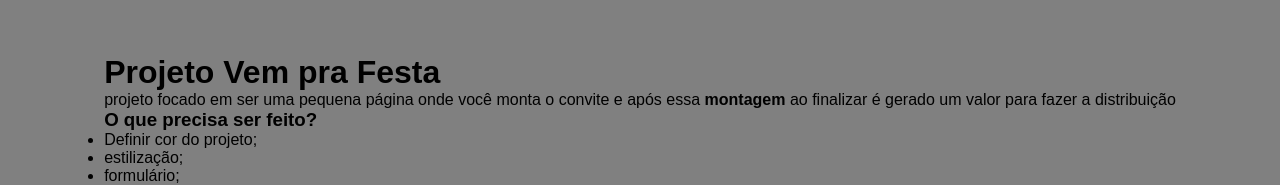
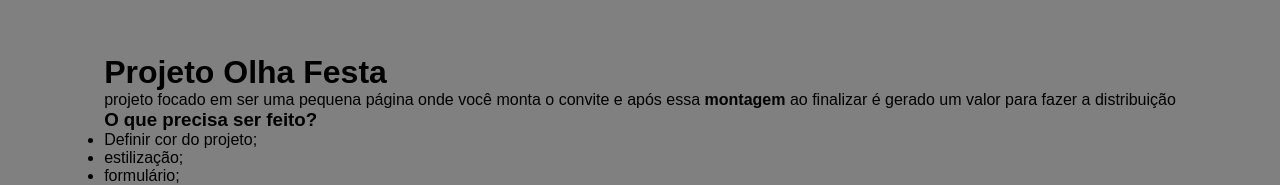
Before and after one commit to samueldsiqueira/la-fiesta, a Next.js app: page / in a window 1280 px wide. Shown: the part 214-399 px from the top of the page. Built offline with nearby package versions, Linux system fonts and the light colour scheme.

Commit message:
altera pagina principal

```diff
--- a/pages/index.jsx
+++ b/pages/index.jsx
@@ -1,8 +1,9 @@
+import React from 'react';
 function Home() {
   return (
     <div>
       <div>
-        <h1>Projeto Vem pra Festa</h1>
+        <h1>Projeto Olha Festa</h1>
         <div>
           <span>
             projeto focado em ser uma pequena página onde você monta o convite e
```
